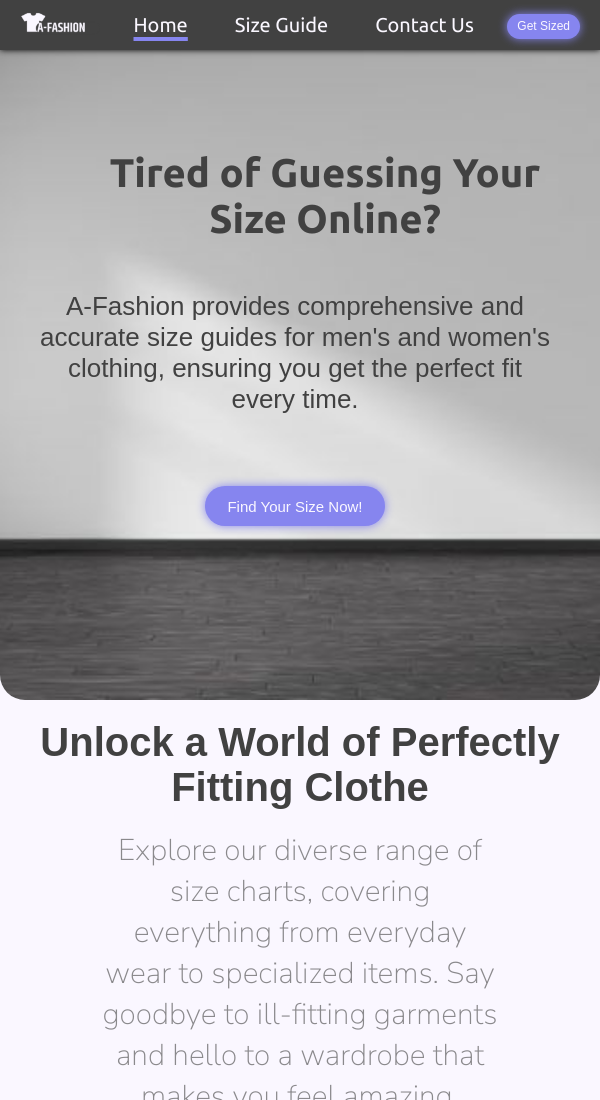
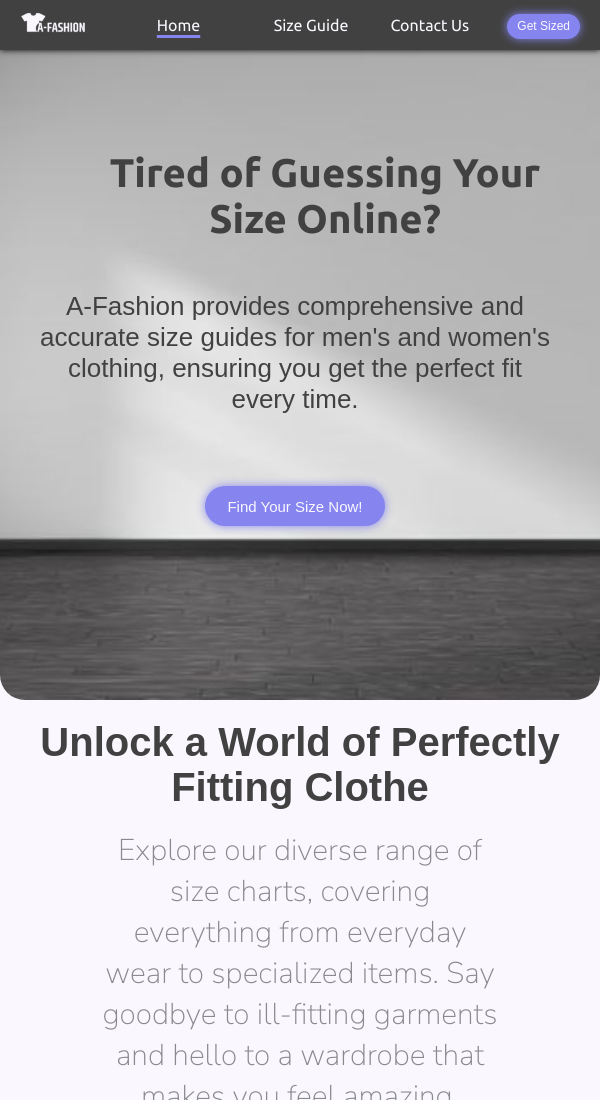
Before and after one commit to vongotha/A-Fashion-Code-Source, a plain HTML site: page index.html in a window 600 px wide. Shown: the top 1100 px of the page. Drawn offline with nearby package versions, Linux system fonts and the light colour scheme; no server answers.

Commit message:
Refactor Responsive - Home Page - Menu Responsive

```diff
--- a/styles/C-menu.css
+++ b/styles/C-menu.css
@@ -84,6 +84,45 @@
     cursor: pointer;
 }
 
+@media only screen and (max-width: 1200px) {
+    .nav-links {
+        width: 3rem;
+    }
+
+    .navbar a {
+        white-space: nowrap;
+        padding: 0px 20px;
+    }
+}
+
+@media only screen and (max-width: 1120px) {
+
+    .navigation {
+        display: flex;
+        justify-content: space-evenly;
+    }
+    .nav-links {
+        width: 8rem;
+    }
+
+    .navbar a {
+        font-size: 1.5rem;
+    }
+}
+
+@media only screen and (max-width: 1075px) {
+
+    .nav-links {
+        width: 3rem;
+    }
+
+    .navbar a {
+        white-space: nowrap;
+        padding: 0px 20px;
+        font-size: 1.2rem;
+    }
+}
+
 @media only screen and (max-width: 878px) {
     .navigation {
         position: fixed;
@@ -97,12 +136,39 @@
         box-shadow: 0rem 0rem 0.313rem #000;
         z-index: 1000;
     }
+    /* .nav-links {
+        width: 1.5rem;
+    }
     .navbar a {
         white-space: nowrap;
-        padding: 0px 20px;
+        font-size: 1.15rem;
+    } */
+}
+
+@media only screen and (max-width: 850px) {
+    .nav-links {
+        width: 3rem;
+    }
+    .navbar a {
+        font-size: 1rem;
     }
 }
+@media only screen and (max-width: 795px) {
+    .navbar {
+        justify-content: space-between;
+    }
+    .navbar a {
+        font-size: 1rem;
+    }
 
+    .navigation {
+        padding: 1.25rem 1.125rem;
+        width: 100%;
+        justify-content: space-around;
+        flex-direction: row;
+        align-items: center;
+    }
+}
 @media only screen and (max-width: 650px) {
     .navigation {
         position: fixed;
@@ -110,7 +176,7 @@
         height: 2.5rem;
         display: flex; /* Use flexbox for the main container */
         flex-direction: row;
-        justify-content: space-between;
+        justify-content: space-evenly;
         align-items: center;
         padding: 0.5rem 1rem; /* Increase padding for better spacing */
         z-index: 1000;
@@ -124,12 +190,12 @@
         flex-grow: 1; /* Allow the navbar to take up available space */
         display: flex;
         flex-direction: row;
-        justify-content: space-around; /* Use space-around for even spacing */
+        justify-content: space-evenly; /* Use space-around for even spacing */
         align-items: center;
-        margin: 0 10px; /* Add some margin between the logo and button */
     }
 
     .navbar a {
+        padding: 0;
         font-size: 1rem; /* Make font size slightly smaller */
     }
 
@@ -138,10 +204,21 @@
     }
 
     .buttons button {
-        width: auto; /* Let the button's width be determined by its content */
-        height: 25px; /* Let the button's width be determined by its content */
-        padding: 5px 10px; /* Add padding for a good button size */
-        font-size: 12px; /* Reduce font size to fit on smaller screens */
+        width: auto;
+        height: 25px;
+        padding: 5px 10px;
+        font-size: 12px;
+    }
+}
+
+@media screen and (min-width: 479px) and (max-width: 648px) {
+    .navbar a {
+        font-size: 0.8rem;
+    }
+
+    .navbar {
+        display: flex;
+        flex-flow: row;
     }
 }
 @media only screen and (max-width: 480px) {
```
Lines whose indentation alone changed are shown as unchanged.
